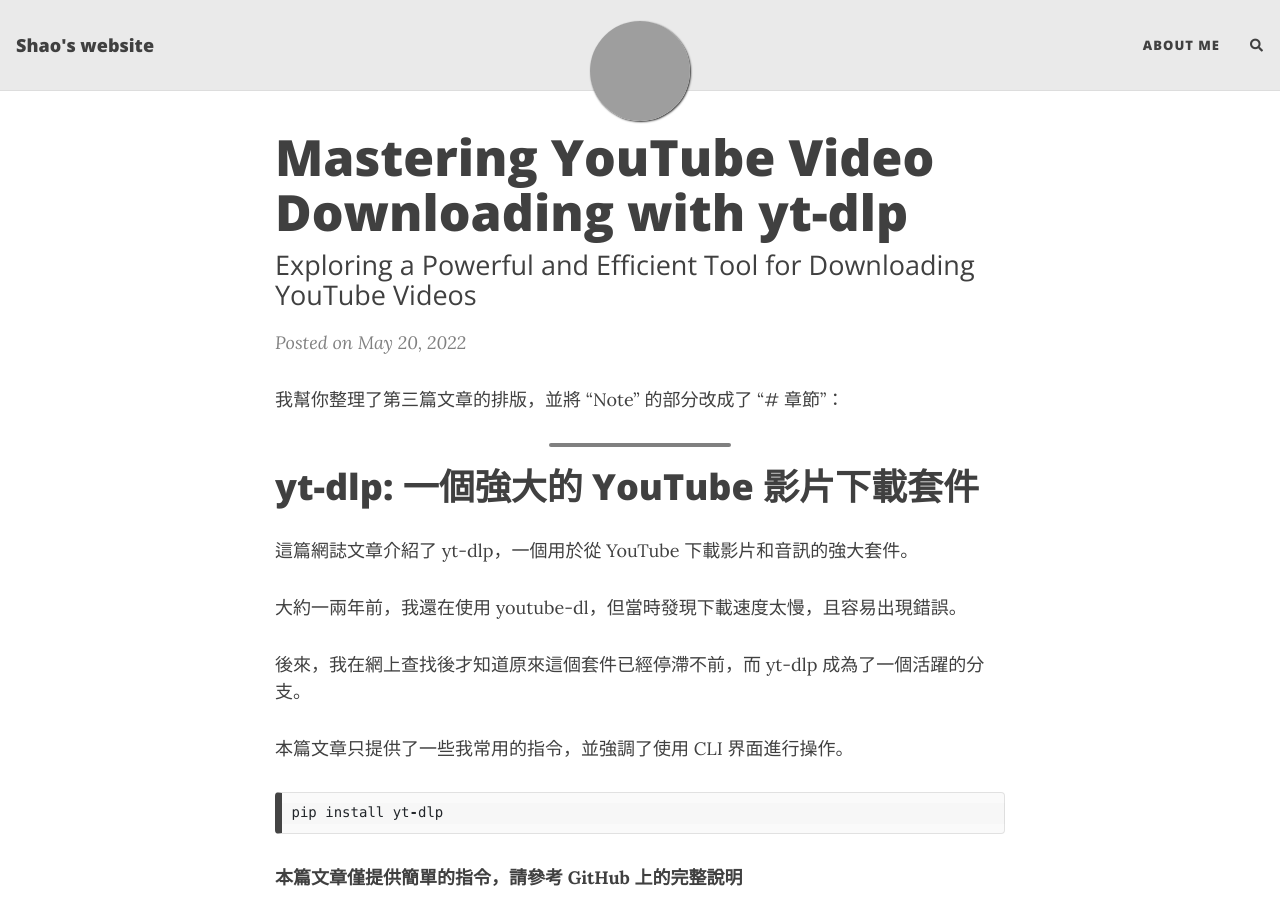
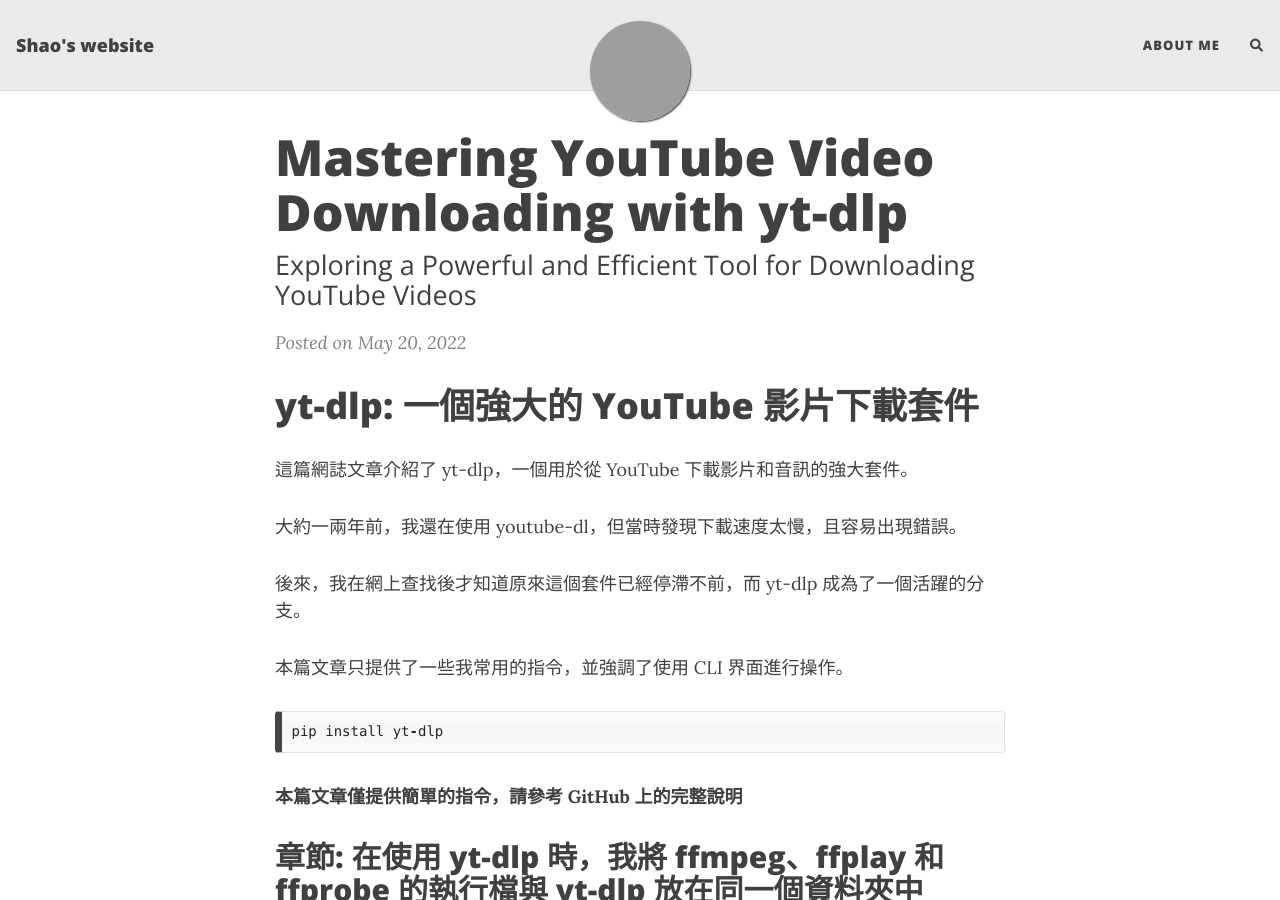
Before and after one commit to kashao/kashao.github.io, a Jekyll site: the page built from _posts/2022-05-20-Mastering-YouTube-Video-Downloading-with-yt-dlp.md, in a window 1280 px wide and 900 px high, cut to the strip 0-900 px from the top of the window. Built offline with Jekyll 4.4.1, drawn with Linux system fonts in a browser that asks for light colours; nearby versions of some CDN libraries; comment, search, counter and statistics services are not loaded; grey boxes are pictures that could not be loaded.

Commit message:
Update 2022-05-20-Mastering-YouTube-Video-Downloading-with-yt-dlp.md

```diff
--- a/_posts/2022-05-20-Mastering-YouTube-Video-Downloading-with-yt-dlp.md
+++ b/_posts/2022-05-20-Mastering-YouTube-Video-Downloading-with-yt-dlp.md
@@ -4,10 +4,6 @@
 subtitle: Exploring a Powerful and Efficient Tool for Downloading YouTube Videos
 tags: [Python, yt-dlp]
 comments: false
----
-
-我幫你整理了第三篇文章的排版，並將 "Note" 的部分改成了 "# 章節"：
-
 ---
 
 # yt-dlp: 一個強大的 YouTube 影片下載套件
```
